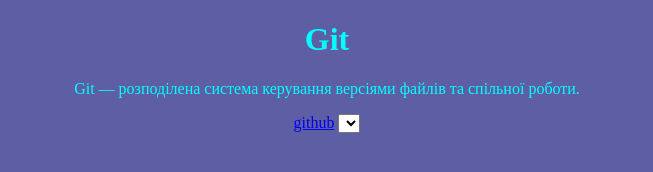
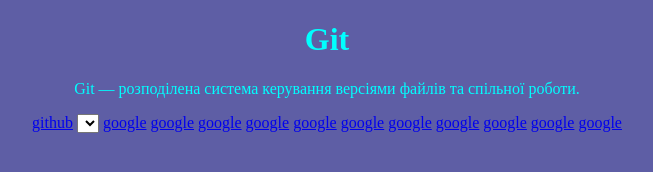
Before and after one commit to Robert-gut/git-test, a plain HTML site: page index.html in a window 1280 px wide. Shown: the whole page, without its empty margins (313-966 px from the left). Drawn offline with Linux system fonts and the light colour scheme.

Commit message:
revert 47527488f362edab612976b9b001d204b19788dd

```diff
--- a/index.html
+++ b/index.html
@@ -11,5 +11,17 @@
     <p>Git — розподілена система керування версіями файлів та спільної роботи.</p>
     <a href="https://github.com">github</a>
     <select name="" id=""></select>
+    <a href="https://google.com">google</a>
+    <a href="https://google.com">google</a>
+    <a href="https://google.com">google</a>
+    <a href="https://google.com">google</a>
+    <a href="https://google.com">google</a>
+    <a href="https://google.com">google</a>
+    <a href="https://google.com">google</a>
+    <a href="https://google.com">google</a>
+    <a href="https://google.com">google</a>
+    <a href="https://google.com">google</a>
+    <a href="https://google.com">google</a>
+
 </body>
 </html>
```
